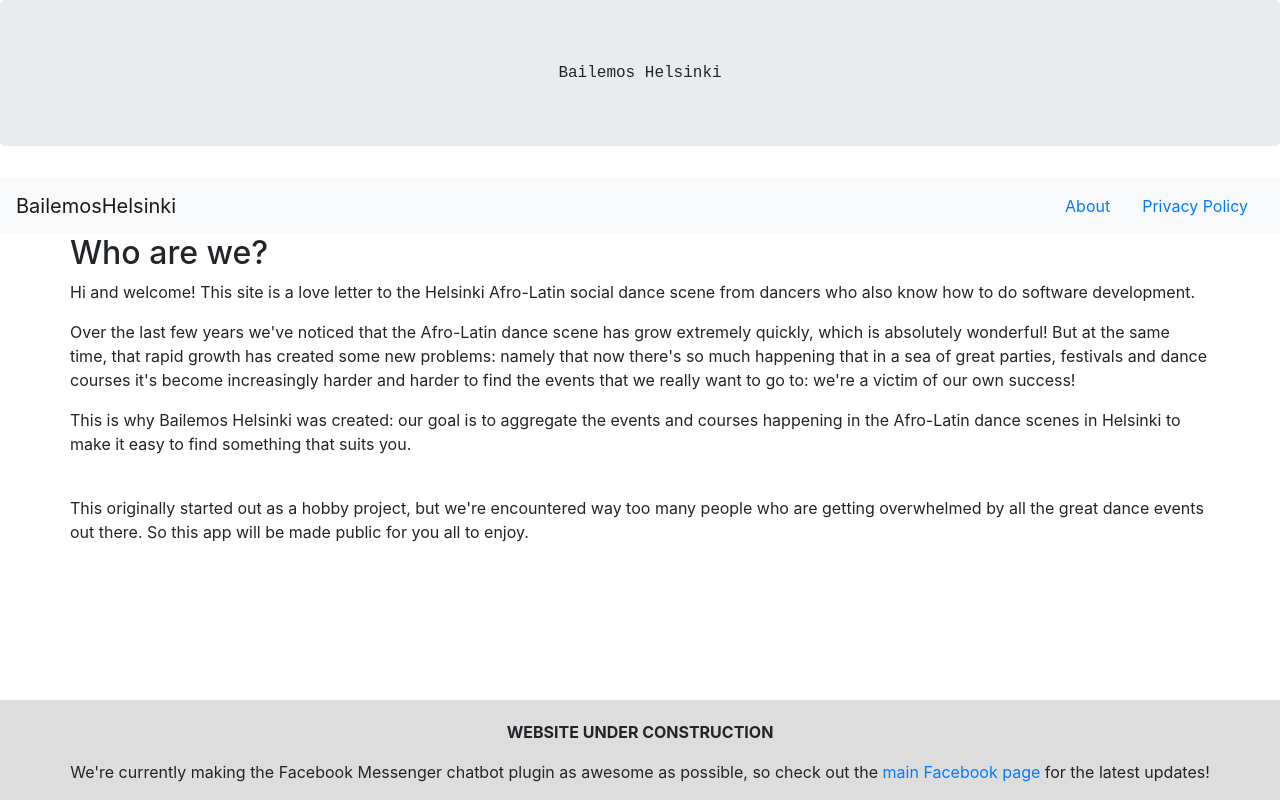
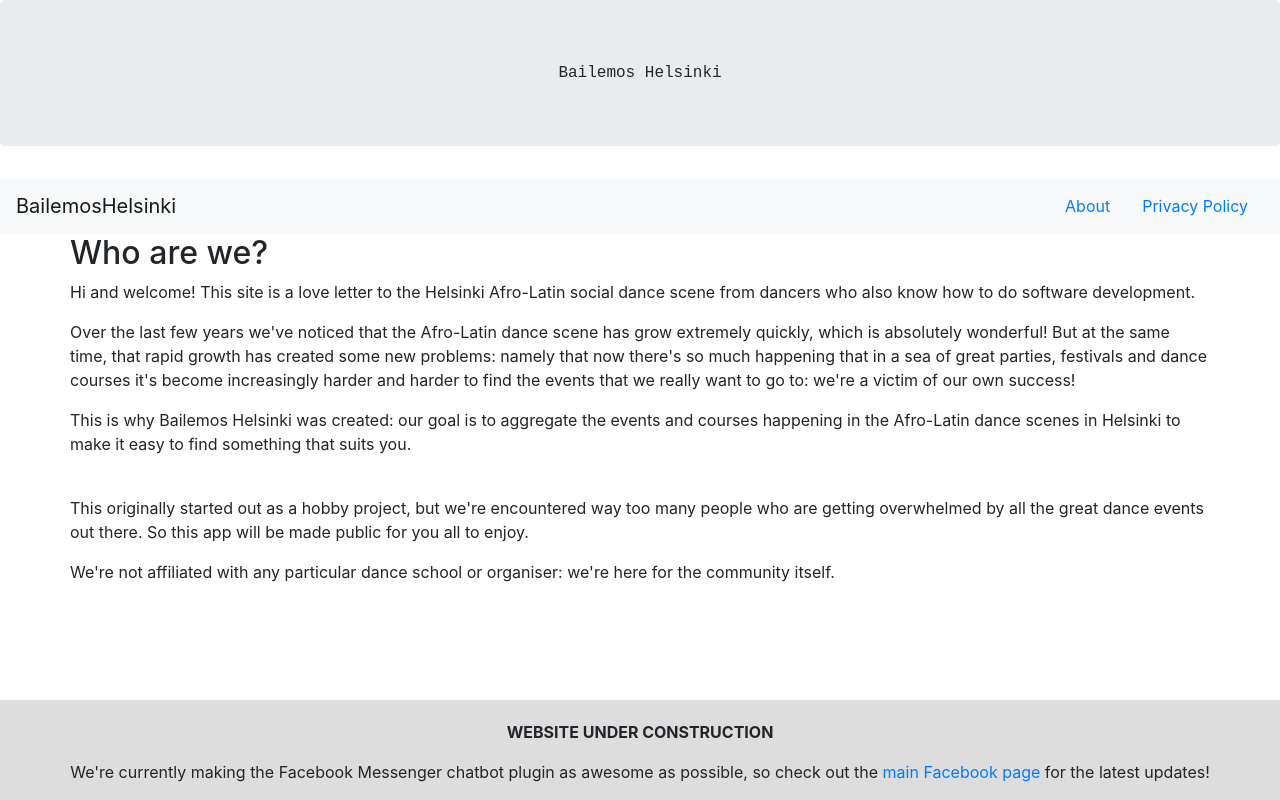
Before and after one commit to raybergholm/bailemos-helsinki-website, a React (Create React App) app: page /about in a window 1280 px wide. Built offline with nearby package versions, Linux system fonts and the light colour scheme.

Commit message:
add disclaimer to about page

```diff
--- a/src/components/pages/AboutPage.js
+++ b/src/components/pages/AboutPage.js
@@ -14,6 +14,8 @@
         <p>This is why Bailemos Helsinki was created: our goal is to aggregate the events and courses happening in the Afro-Latin dance scenes in Helsinki to make it easy to find something that suits you.</p>
         <br />
         <p>This originally started out as a hobby project, but we're encountered way too many people who are getting overwhelmed by all the great dance events out there. So this app will be made public for you all to enjoy.</p>
+        <br />
+        <p>We're not affiliated with any particular dance school or organiser: we're here for the community itself.</p>
       </Row>
     </Container>
   </div>
```
